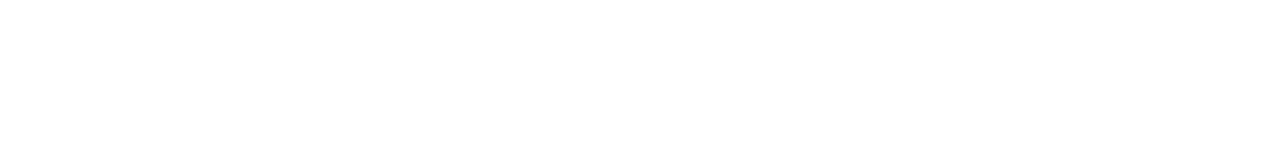
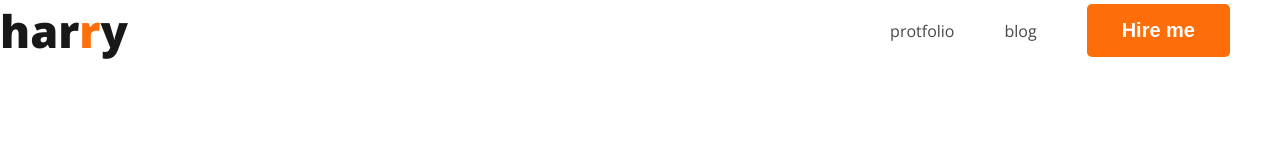
Before and after one commit to rojina560/developer-protfolio, a plain HTML site: page index.html in a window 1280 px wide. Drawn offline with nearby package versions, Linux system fonts and the light colour scheme.

Commit message:
navigation part

```diff
--- a/index.html
+++ b/index.html
@@ -3,10 +3,25 @@
 <head>
     <meta charset="UTF-8">
     <meta name="viewport" content="width=device-width, initial-scale=1.0">
+    <!--------- google fonts--------- - -->
+    <link rel="preconnect" href="https://fonts.googleapis.com">
+<link rel="preconnect" href="https://fonts.gstatic.com" crossorigin>
+<link href="https://fonts.googleapis.com/css2?family=Bebas+Neue&family=Gochi+Hand&family=Handlee&family=Montserrat:ital,wght@0,400;0,500;1,300;1,400&family=Mr+Dafoe&family=Open+Sans:ital,wght@0,400;0,700;0,800;1,400&family=Poppins:wght@200;500;700&family=Roboto&display=swap" rel="stylesheet">
+<!----------google fonts-------->
     <title>web developer protfolio</title>
+    <link rel="stylesheet" href="style.css">
 </head>
 <body>
    <header>
+    <nav>
+        <h3 class="nav-title">har<span>r</span>y</h3>
+        <ul>
+            <li><a href="">protfolio</a></li>
+            <li><a href="">blog</a></li>
+            <li><button class="btn-primary">Hire me</button></li>
+
+        </ul>
+    </nav>
 
    </header>
    <main>
--- a/style.css
+++ b/style.css
@@ -0,0 +1,50 @@
+*{
+    margin: 0;
+    padding: 0;
+    box-sizing: border-box;
+}
+/* common shared style  */
+body{
+    font-family: 'Bebas Neue', sans-serif;
+    font-family: 'Open Sans', sans-serif;
+
+
+}
+.btn-primary{
+    background: #FD6E0A;
+    border-radius: 5px;
+    padding: 15px 35px;
+    color: white;
+    font-weight: 700;
+    font-size: 20px;
+    border: 0;
+
+}
+nav{
+    display: flex;
+    align-items: center;
+    justify-content: space-between;
+
+}
+.nav-title{
+    font-size: 45px;
+    font-weight: 800;
+    color: #181818;
+}
+.nav-title span{
+    color:#FD6E0A ;
+}
+nav ul{
+    display: flex;
+    align-items: center;
+}
+nav li{
+    list-style: none;
+    margin-right: 50px;
+
+}
+nav a{
+    text-decoration: none;
+    color: #474747 ;
+
+}
```
